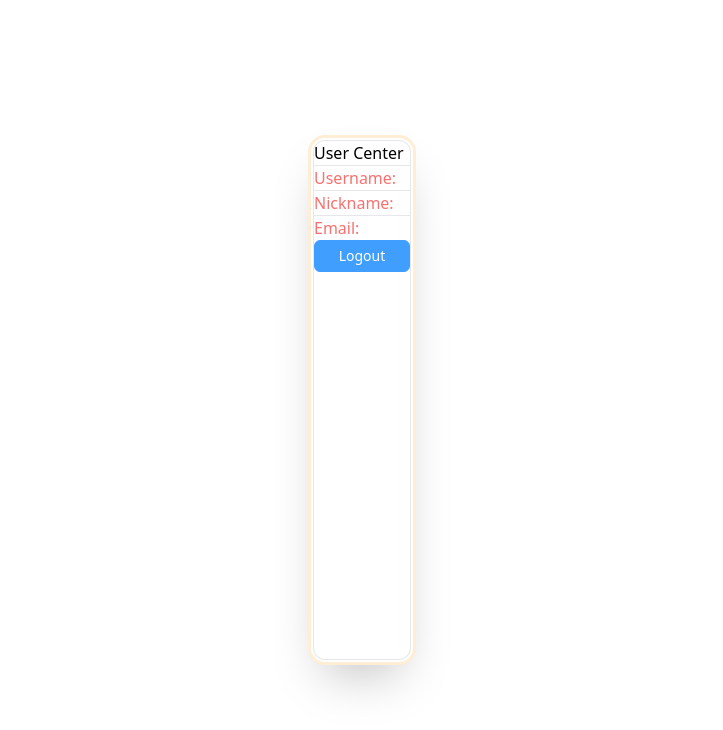
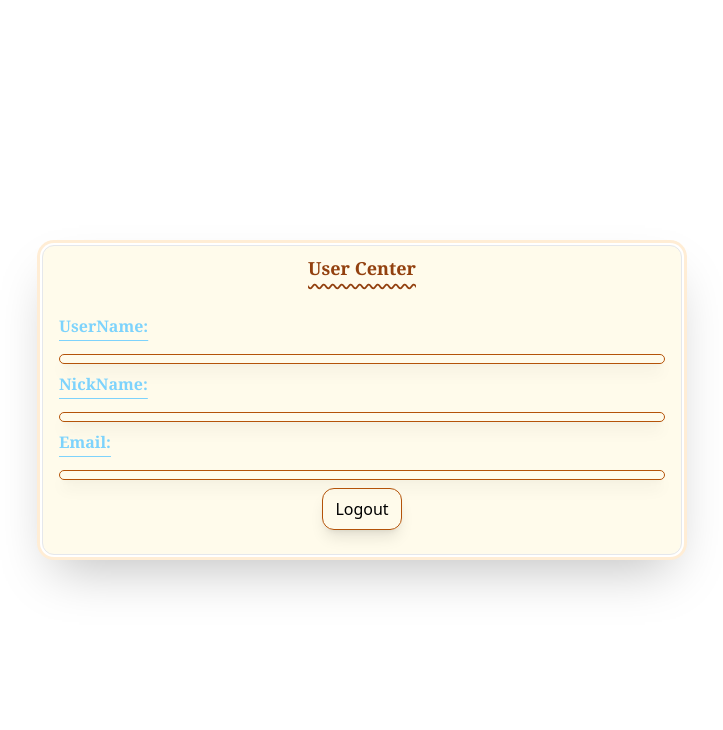
Before and after one commit to lin-snow/DOOO, a Vue app in the folder Web/v1/: page /user in a window 1280 px wide. Shown: the top 730 px of the page, without its empty margins (278-1001 px from the left). Built offline with nearby package versions, Linux system fonts and the light colour scheme; no server answers.

Commit message:
chore: Update user center component styling and structure

```diff
--- a/Web/v1/src/components/todo/TodoDetail.vue
+++ b/Web/v1/src/components/todo/TodoDetail.vue
@@ -28,15 +28,12 @@
     <div class="grid justify-items-center my-2">
         <button @click="EditTodo(currentTodo.ID)" class="border rounded-xl border-amber-700 shadow-lg p-2 w-20 text-black font-medium hover:bg-sky-100"> Edit </button>
     </div>
-    <!-- <el-button @click="EditTodo(currentTodo.ID)" type="primary" :icon="Edit" class="w-24 border rounded-md "> Edit Todo </el-button> -->
-
-
 </template>
 
 <script setup lang="ts">
 import { useTodoStore } from '@/stores/todoStore';
 import { useRoute, useRouter } from 'vue-router';
-import { Edit } from '@element-plus/icons-vue';
+// import { Edit } from '@element-plus/icons-vue';
 
 const todoStore = useTodoStore();
 const route = useRoute();
--- a/Web/v1/src/components/user/UserCenter.vue
+++ b/Web/v1/src/components/user/UserCenter.vue
@@ -1,26 +1,36 @@
 <template>
-    <div>
-        <h1> User Center </h1>
-        <hr>
-        <h2>
-            <span class="text-red-400"> Username: </span>
+    <h1 class="text-center font-serif text-lg subpixel-antialiased text-amber-800 font-bold underline decoration-wavy underline-offset-8 my-2"> User Center </h1>
+    <div class="p-4">
+        <h1 class="my-2">
+        <span class="font-serif text-md subpixel-antialiased text-sky-300 font-bold underline underline-offset-8 block h-10">
+            UserName:
+        </span>
+        <p class="p-1 border rounded-md border-amber-700 shadow-lg text-amber-900">
             {{ currentUser.Username }}
-        </h2>
-        <hr>
-        <p>
-            <span class="text-red-400"> Nickname: </span>
-            {{ currentUser.Nickname }}
         </p>
-        <hr>
-        <p>
-            <span class="text-red-400"> Email: </span>
-            {{ currentUser.Email}}
-        </p>
+        </h1>
+        <h1 class="my-2">
+            <span class="font-serif text-md subpixel-antialiased text-sky-300 font-bold underline underline-offset-8 block h-10">
+                NickName:
+            </span>
+            <p class="p-1 border rounded-md border-amber-700 shadow-lg text-amber-900">
+                {{ currentUser.Nickname }}
+            </p>
+        </h1>
+        <h1 class="my-2">
+            <span class="font-serif text-md subpixel-antialiased text-sky-300 font-bold underline underline-offset-8 block h-10">
+                Email:
+            </span>
+            <p class="p-1 border rounded-md border-amber-700 shadow-lg text-amber-900">
+                {{ currentUser.Email }}
+            </p>
+        </h1>
 
 
-        <span>
-            <el-button @click="logout" type="primary" class="w-24 border rounded-md "> Logout </el-button>
-        </span>
+        <!-- Logout -->
+        <div class="grid justify-items-center my-2">
+            <button @click="logout" class="border rounded-xl border-amber-700 shadow-lg p-2 w-20 text-black font-medium hover:bg-sky-100"> Logout </button>
+        </div>
     </div>
 </template>
 
--- a/Web/v1/src/views/EditTodoView.vue
+++ b/Web/v1/src/views/EditTodoView.vue
@@ -1,11 +1,11 @@
-<template>
-        <el-container class="max-w-screen-xl h-[65vh] w-96 flex items-center justify-center">
-            <div class="w-2/4 mx-16 border rounded-xl shadow-2xl ring ring-orange-100 ring-offset-2 overflow-hidden bg-amber-50">
-                <EditTodo />
-            </div>
-        </el-container>
-</template>
-
 <script setup lang="ts">
 import EditTodo from '@/components/todo/EditTodo.vue'
 </script>
+
+<template>
+    <el-container class="max-w-screen-xl h-[65vh] w-96 flex items-center justify-center">
+        <div class="w-2/4 mx-16 border rounded-xl shadow-2xl ring ring-orange-100 ring-offset-2 overflow-hidden bg-amber-50">
+            <EditTodo />
+        </div>
+    </el-container>
+</template>
--- a/Web/v1/src/views/UserView.vue
+++ b/Web/v1/src/views/UserView.vue
@@ -3,9 +3,9 @@ import UserCenter from '@/components/user/UserCenter.vue';
 </script>
 
 <template>
-<div>
-    <el-container class="max-w-screen-xl h-[65vh] border rounded-xl shadow-2xl ring ring-orange-100 ring-offset-2 overflow-hidden">
-        <UserCenter />
-    </el-container>
-</div>
+    <el-container class="max-w-screen-xl h-[65vh] w-96 flex items-center justify-center">
+        <div class="w-2/4 mx-16 border rounded-xl shadow-2xl ring ring-orange-100 ring-offset-2 overflow-hidden bg-amber-50">
+            <UserCenter />
+        </div>
+        </el-container>
 </template>
```
Also changed, not shown: Web/v1/src/views/TodoView.vue (+5 -5 lines).
